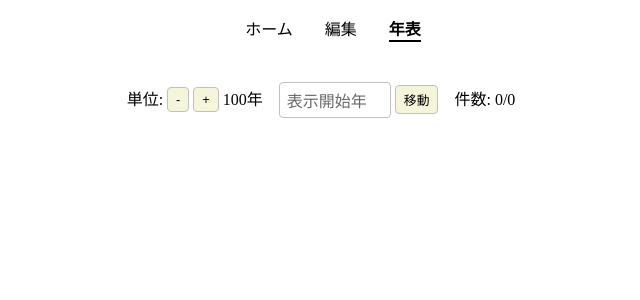
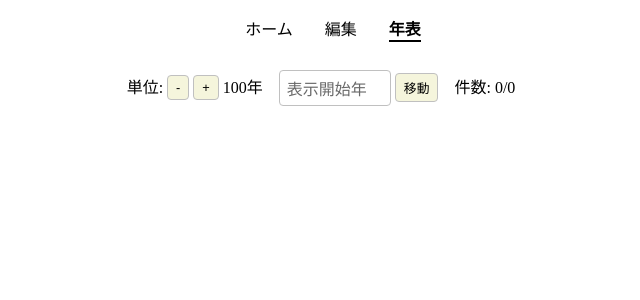
Before and after one commit to redfe/mysirube, a SvelteKit app: page /timeline in a window 1280 px wide. Shown: the top 300 px of the page, without its empty margins (307-947 px from the left). Built offline with nearby package versions, Linux system fonts and the light colour scheme.

Commit message:
見た目修正。

```diff
--- a/src/routes/timeline/+page.svelte
+++ b/src/routes/timeline/+page.svelte
@@ -10,7 +10,7 @@
 	import type { Item } from './timeline.svelte';
 	import { colors, search } from '$lib/repository';
 	import { generate } from './dummyDataGenerator';
-	import { fade } from 'svelte/transition';
+	import { fade, fly } from 'svelte/transition';
 	import Button from '$lib/components/core/Button.svelte';
 	import Typograph from '$lib/components/core/Typograph.svelte';
 	import StartYearChange from '$lib/components/custom/StartYearChange.svelte';
@@ -54,6 +54,12 @@
 	// 年表要素
 	let timelineElm: HTMLElement | undefined = $state();
 
+	// 年表要素のトップ値
+	let timelineTop = $state(0);
+
+	// スクロール量
+	let scrollY = $state(0);
+
 	// 表示関数
 	function display(unit: number, periods: number[], filteredItems: Item[]) {
 		const lanes = createLanes(unit, filteredItems);
@@ -93,10 +99,6 @@
 		filter();
 	}
 
-	function resizeTimelineElm() {
-		if (timelineElm) timelineElm.style.height = `calc(100lvh - ${timelineElm.offsetTop}px)`;
-	}
-
 	$effect(() => {
 		display(
 			unit,
@@ -128,18 +130,21 @@
 		// 色選択肢を初期化
 		selectableColors = await colors();
 		selectedColors = selectableColors;
-
-		// 年表のサイズを初期化
-		resizeTimelineElm();
 	});
 </script>
 
 <svelte:head><title>Myしるべ：年表</title></svelte:head>
 
-<svelte:window onresize={resizeTimelineElm} />
+<svelte:window
+onresize={() => {
+	timelineTop = timelineElm?.offsetTop ?? 0;
+}}
+onscroll={() =>{
+	scrollY = window.scrollY;
+}} />
 
-<div class="root">
-	<header>
+{#snippet commands(fixed:boolean)}
+<div class="commands" class:fixed in:fly={{y:fixed ? -100 : 0}}>
 	<div class="unitSelector">
 		<Typograph>単位:</Typograph>
 		<Button
@@ -164,7 +169,11 @@
 		<Typograph>{items.length}/{allCount}</Typograph>
 	</div>
 	<ColorFilter bind:selectableColors bind:selectedColors {defaultColor} {filter} />
-	</header>
+</div>
+{/snippet}
+
+<div class="root">
+	{@render commands(false)}
 	<div class="timelineContainer" bind:this={timelineElm}>
 		<ul bind:this={first}>
 			{#each periods as p, i (p)}
@@ -192,9 +201,12 @@
 	</div>
 </div>
 
+{#if scrollY > timelineTop + 150}
+{@render commands(true)}
+{/if}
+
 <style>
 	:global(body:has(.timelineContainer)) {
-		overflow: hidden;
 		margin: 0;
 		padding: 0;
 		:global(main) {
@@ -203,19 +215,31 @@
 	}
 	.root {
 		width: 100%;
+		position: relative;
 	}
-	header {
+	.commands {
 		width: 100%;
-		padding: 1rem;
 		box-sizing: border-box;
 		display: flex;
 		gap: 1rem;
 		flex-wrap: wrap;
+		padding: 0.25rem 1rem;
 		justify-content: center;
+	}
+	.commands.fixed {
+		position: fixed;
+		top: 0px;
+		background-color: white;
+		box-shadow: 0 0 10px 1px #0005;
+	}
+	@media(max-width: 768px) {
+		.commands {
+			gap: 0;
+			padding: 0.5rem;
+		}
 	}
 	.timelineContainer {
 		position: relative;
-		overflow: scroll;
 		box-sizing: border-box;
 	}
 	ul {
```
Lines whose indentation alone changed are shown as unchanged.
